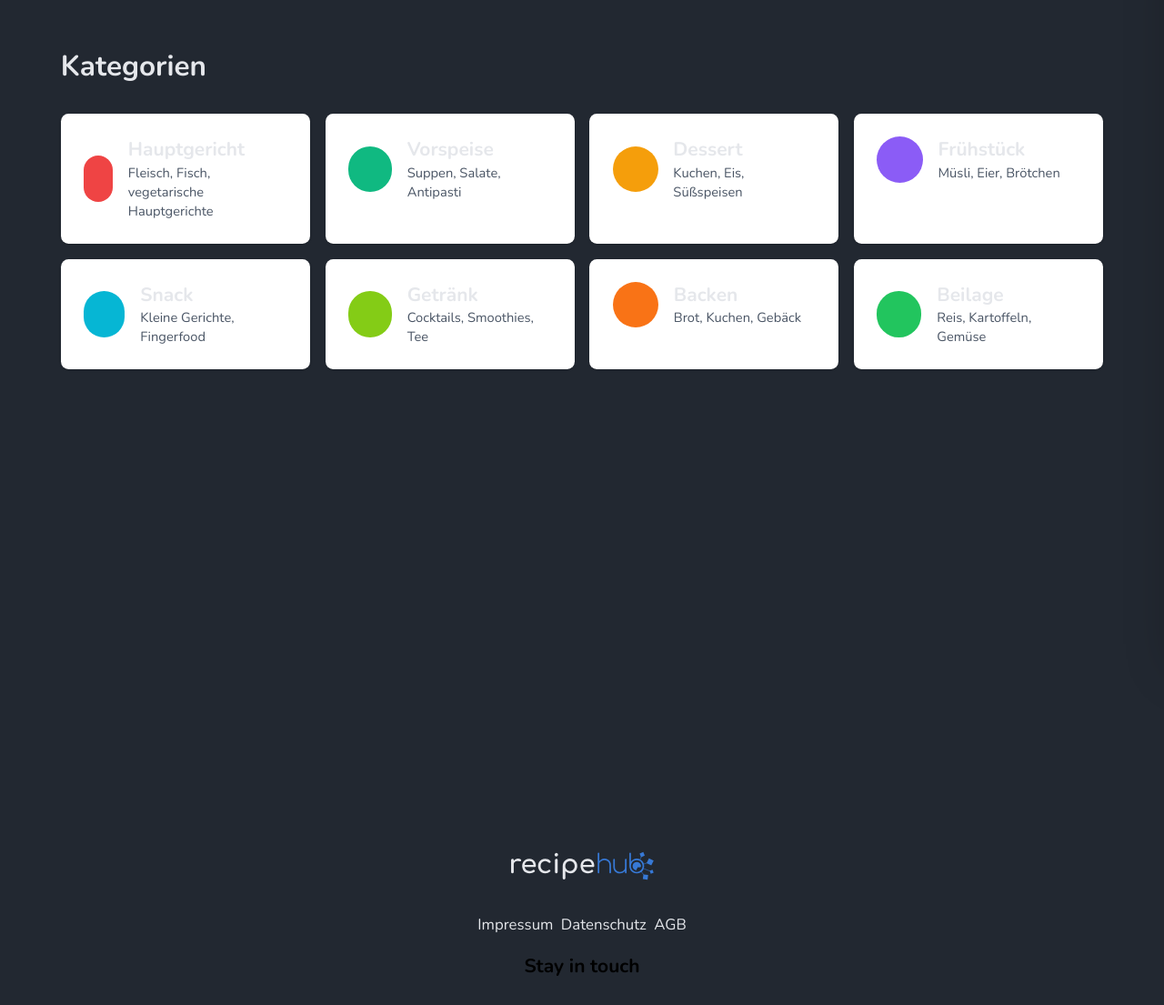
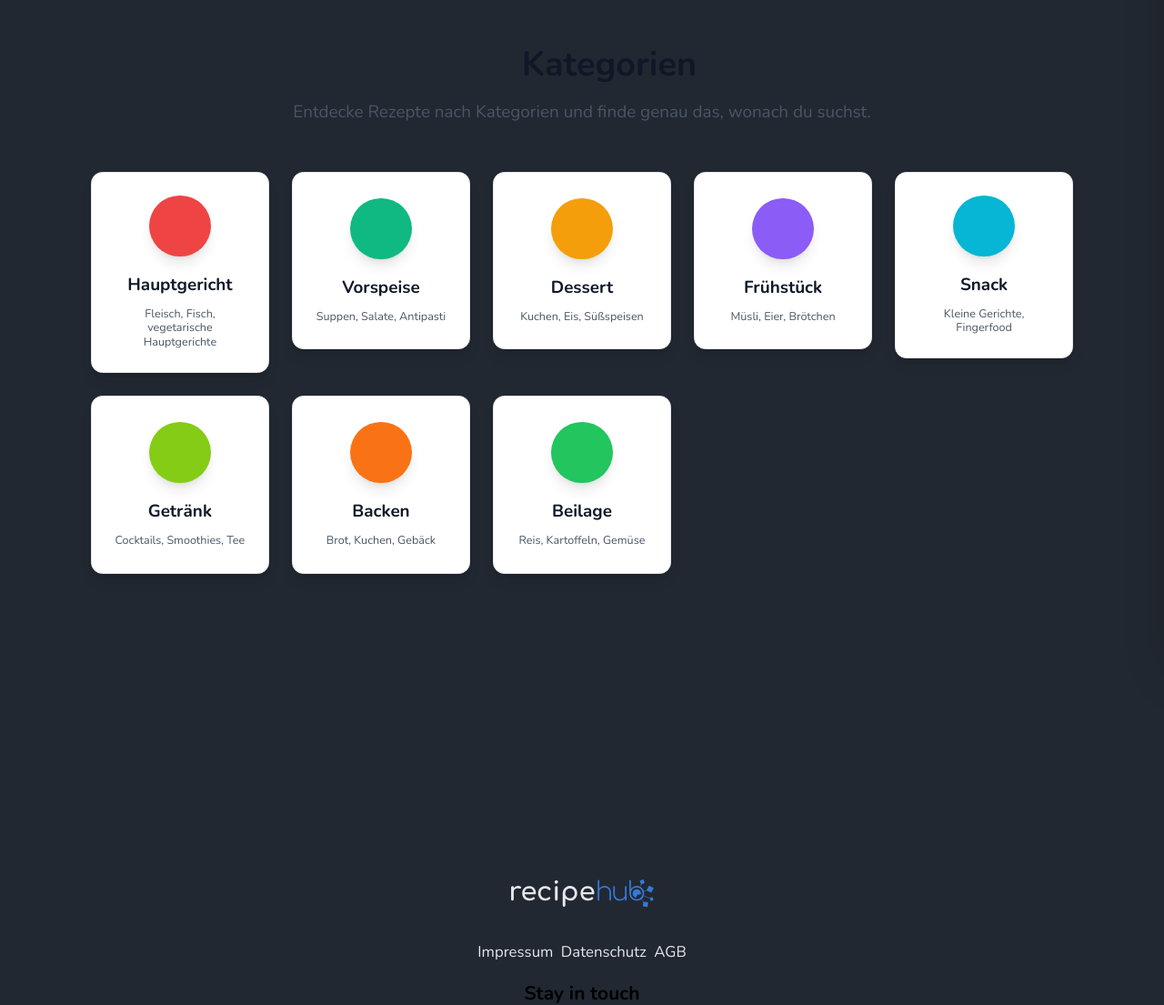
Before and after one commit to juri911/ddev-recipeDB, a PHP site: page /categories.php in a window 1280 px wide. Shown: the part 80-1185 px from the top of the page at 91% size. Run offline with PHP 8.4, Linux system fonts and the light colour scheme; data comes from the database, SQL or seed files in the repository; some libraries are stand-ins or nearby versions; some web fonts are replaced.

Commit message:
Kat design

```diff
--- a/public/categories.php
+++ b/public/categories.php
@@ -38,66 +38,113 @@
 include __DIR__ . '/includes/header.php';
 ?>
 
-<div class="container mx-auto px-4 py-8">
-    <h1 class="text-3xl font-bold mb-8">Kategorien</h1>
+<!-- Categories Section -->
+<section class="min-h-screen w-full container-fluid mx-auto lg:px-[50px] mt-[50px]">
+    <!-- Page Header -->
+    <div class="text-center mb-12">
+        <h1 class="text-4xl font-bold text-gray-900 dark:text-white mb-4 flex items-center justify-center gap-3">
+            <i class="fas fa-tags text-[#2d7ef7]"></i>
+            Kategorien
+        </h1>
+        <p class="text-lg text-gray-600 dark:text-gray-400 max-w-2xl mx-auto">
+            Entdecke Rezepte nach Kategorien und finde genau das, wonach du suchst.
+        </p>
+    </div>
 
-    <!-- Kategorien-Grid -->
-    <div class="grid grid-cols-1 md:grid-cols-2 lg:grid-cols-4 gap-4 mb-8">
+    <!-- Categories Grid -->
+    <div class="grid grid-cols-2 md:grid-cols-3 lg:grid-cols-4 xl:grid-cols-5 gap-6 mb-12">
         <?php foreach ($categories as $category): ?>
             <a href="?category=<?= htmlspecialchars(urlencode($category['name'])) ?>"
-               class="block p-6 rounded-lg shadow hover:shadow-lg transition-shadow
-                      <?= $selectedCategory === $category['name'] ? 'bg-blue-100' : 'bg-white' ?>">
-                <div class="flex items-center space-x-4">
-                    <div class="w-12 h-12 flex items-center justify-center rounded-full"
-                         style="background-color: <?= htmlspecialchars($category['color']) ?>">
-                        <i class="fas <?= htmlspecialchars($category['icon']) ?> text-white text-xl"></i>
-                    </div>
-                    <div>
-                        <h3 class="text-xl font-semibold"><?= htmlspecialchars($category['name']) ?></h3>
-                        <?php if ($category['description']): ?>
-                            <p class="text-gray-600 text-sm"><?= htmlspecialchars($category['description']) ?></p>
-                        <?php endif; ?>
-                    </div>
+               class="group bg-white dark:bg-gray-800 rounded-xl p-6 shadow-lg border border-gray-200 dark:border-gray-600 hover:shadow-xl transition-all duration-300 hover:scale-105 aspect-square flex flex-col items-center justify-center text-center
+                      <?= $selectedCategory === $category['name'] ? 'ring-2 ring-[#2d7ef7] bg-blue-50 dark:bg-blue-900/20' : '' ?>">
+                <div class="w-16 h-16 flex items-center justify-center rounded-full shadow-lg group-hover:scale-110 transition-transform duration-300 mb-4"
+                     style="background-color: <?= htmlspecialchars($category['color']) ?>">
+                    <i class="fas <?= htmlspecialchars($category['icon']) ?> text-white text-2xl"></i>
+                </div>
+                <div>
+                    <h3 class="text-lg font-bold text-gray-900 dark:text-white group-hover:text-[#2d7ef7] transition-colors mb-2">
+                        <?= htmlspecialchars($category['name']) ?>
+                    </h3>
+                    <?php if ($category['description']): ?>
+                        <p class="text-gray-600 dark:text-gray-400 text-xs leading-tight">
+                            <?= htmlspecialchars($category['description']) ?>
+                        </p>
+                    <?php endif; ?>
                 </div>
             </a>
         <?php endforeach; ?>
     </div>
 
     <?php if ($selectedCategory): ?>
-        <h2 class="text-2xl font-bold mb-6">
-            Rezepte in der Kategorie "<?= htmlspecialchars($selectedCategory) ?>"
-        </h2>
+        <!-- Selected Category Header -->
+        <div class="bg-white dark:bg-gray-800 rounded-xl p-8 shadow-lg border border-gray-200 dark:border-gray-600 mb-8">
+            <div class="text-center">
+                <h2 class="text-3xl font-bold text-gray-900 dark:text-white mb-4 flex items-center justify-center gap-3">
+                    <i class="fas fa-utensils text-[#2d7ef7]"></i>
+                    Rezepte in der Kategorie "<?= htmlspecialchars($selectedCategory) ?>"
+                </h2>
+                <p class="text-gray-600 dark:text-gray-400">
+                    Entdecke alle Rezepte in dieser Kategorie
+                </p>
+            </div>
+        </div>
 
         <?php if (empty($recipes)): ?>
-            <p class="text-gray-600">Keine Rezepte in dieser Kategorie gefunden.</p>
+            <!-- Empty State -->
+            <div class="bg-white dark:bg-gray-800 rounded-xl p-12 shadow-lg border border-gray-200 dark:border-gray-600 text-center">
+                <i class="fas fa-search text-6xl text-gray-400 dark:text-gray-600 mb-4"></i>
+                <h3 class="text-2xl font-bold text-gray-900 dark:text-white mb-2">Keine Rezepte gefunden</h3>
+                <p class="text-gray-600 dark:text-gray-400 mb-6">
+                    In dieser Kategorie sind noch keine Rezepte vorhanden.
+                </p>
+                <a href="/recipe_new.php" class="inline-flex items-center gap-2 px-6 py-3 bg-[#2d7ef7] text-white rounded-lg hover:bg-blue-600 transition-colors">
+                    <i class="fas fa-plus"></i>
+                    Erstes Rezept erstellen
+                </a>
+            </div>
         <?php else: ?>
-            <!-- Rezepte-Grid -->
-            <div class="grid grid-cols-1 md:grid-cols-2 lg:grid-cols-3 gap-6">
+            <!-- Debug Output (temporär) -->
+            <?php if (isset($_GET['debug'])): ?>
+                <div class="bg-yellow-100 p-4 rounded mb-4">
+                    <h3>Debug Info:</h3>
+                    <pre><?php print_r($recipes); ?></pre>
+                </div>
+            <?php endif; ?>
+
+            <!-- Recipes Grid -->
+            <div class="grid grid-cols-2 md:grid-cols-3 lg:grid-cols-4 xl:grid-cols-5 gap-6">
                 <?php foreach ($recipes as $recipe): ?>
-                    <div class="bg-white rounded-lg shadow overflow-hidden">
-                        <a href="<?= recipe_url($recipe) ?>" class="block">
+                    <div class="bg-gray-800 rounded-xl shadow-lg border border-gray-200 dark:border-gray-600 overflow-hidden hover:shadow-xl transition-all duration-300 hover:scale-105 aspect-square">
+                        <a href="<?= recipe_url($recipe) ?>" class="block h-full flex flex-col">
                             <?php if ($recipe['image_path']): ?>
-                                <img src="/<?= htmlspecialchars(ltrim($recipe['image_path'], '/')) ?>"
-                                     alt="<?= htmlspecialchars($recipe['title']) ?>"
-                                     class="w-full h-48 object-cover">
+                                <div class="relative flex-1 overflow-hidden">
+                                    <img src="<?= htmlspecialchars(absolute_url_from_path($recipe['image_path'])) ?>"
+                                         alt="<?= htmlspecialchars($recipe['title']) ?>"
+                                         class="aspect-square object-cover transition-transform duration-300 hover:scale-110"
+                                         onerror="console.log('Image failed to load:', this.src); this.parentElement.innerHTML='<div class=\'flex-1 bg-gradient-to-br from-gray-100 to-gray-200 dark:from-gray-700 dark:to-gray-800 flex items-center justify-center\'><i class=\'fas fa-image text-4xl text-gray-400 dark:text-gray-600\'></i></div>';">
+                              </div>
                             <?php else: ?>
-                                <div class="w-full h-48 bg-gray-100 flex items-center justify-center text-gray-400">
-                                    <i class="fas fa-image text-3xl"></i>
+                                <div class="flex-1 bg-gradient-to-br from-gray-100 to-gray-200 dark:from-gray-700 dark:to-gray-800 flex items-center justify-center">
+                                    <i class="fas fa-image text-4xl text-gray-400 dark:text-gray-600"></i>
                                 </div>
                             <?php endif; ?>
 
-                            <div class="p-4">
-                                <h3 class="text-xl font-semibold mb-2 hover:text-blue-600">
+                            <div class="p-4 flex-shrink-0">
+                                <h3 class="text-lg font-bold text-gray-900 dark:text-white mb-2 hover:text-[#2d7ef7] transition-colors line-clamp-2">
                                     <?= htmlspecialchars($recipe['title']) ?>
                                 </h3>
 
-                                <div class="flex items-center text-sm text-gray-600">
+                                <div class="flex items-center text-xs text-gray-600 dark:text-gray-400">
                                     <?php if ($recipe['author_avatar_path']): ?>
                                         <img src="<?= htmlspecialchars($recipe['author_avatar_path']) ?>"
                                              alt="<?= htmlspecialchars($recipe['author_name']) ?>"
-                                             class="w-6 h-6 rounded-full mr-2">
+                                             class="w-6 h-6 rounded-full mr-2 outline-2 outline-offset-2 outline-[#2d7ef7]">
+                                    <?php else: ?>
+                                        <div class="w-6 h-6 rounded-full bg-gray-300 dark:bg-gray-600 mr-2 flex items-center justify-center">
+                                            <i class="fas fa-user text-gray-600 dark:text-gray-400 text-xs"></i>
+                                        </div>
                                     <?php endif; ?>
-                                    <span>von <?= htmlspecialchars($recipe['author_name']) ?></span>
+                                    <span class="font-medium truncate">von <?= htmlspecialchars($recipe['author_name']) ?></span>
                                 </div>
                             </div>
                         </a>
@@ -106,6 +153,6 @@
             </div>
         <?php endif; ?>
     <?php endif; ?>
-</div>
+</section>
 
 <?php include __DIR__ . '/includes/footer.php'; ?>
```
